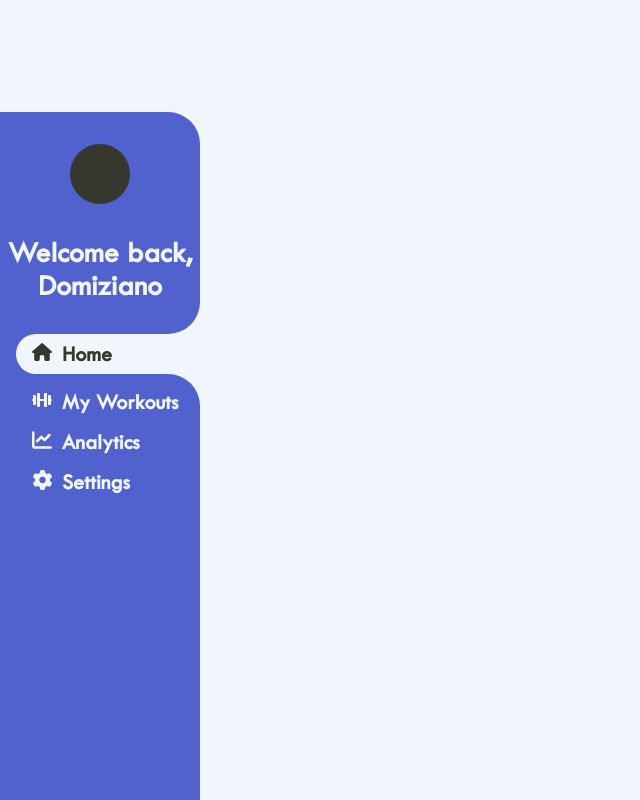
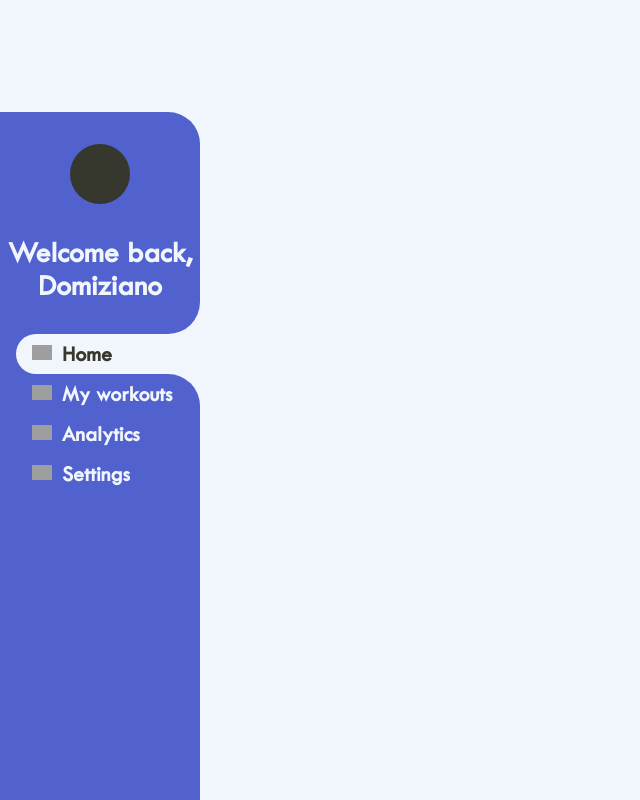
Before and after one commit to DomizianoScarcelli/workout-tracker, a React (Create React App) app: page / in a window 1280 px wide. Shown: the top 800 px of the page, without its empty margins (0-640 px from the left). Built offline with nearby package versions, Linux system fonts and the light colour scheme; grey boxes are pictures that could not be loaded.

Commit message:
Better sidebar navigation render

```diff
--- a/src/App.js
+++ b/src/App.js
@@ -3,7 +3,7 @@ import Sidebar from "./components/Sidebar"
 function App() {
 	return (
 		<>
-			<Sidebar />
+			<Sidebar selected={"home"} />
 		</>
 	)
 }
--- a/src/components/Sidebar.js
+++ b/src/components/Sidebar.js
@@ -1,20 +1,50 @@
 import styles from "./Sidebar.module.css"
 import SidebarElement from "./SidebarElement"
 
-function Sidebar() {
+function Sidebar(props) {
+	const navArray = ["home", "my-workouts", "analytics", "settings"]
+
+	const renderNavigation = () => {
+		let firstHalf = []
+		let secondHalf = []
+		const navString = props.selected.toLowerCase().replace(" ", "-")
+		const index = navArray.indexOf(navString)
+		for (let i = 0; i < index; i++) {
+			const name = parseString(navArray[i])
+			if (i === index - 1) {
+				firstHalf.push(<SidebarElement name={name} before={true} icon={navArray[i]} />)
+			} else {
+				firstHalf.push(<SidebarElement name={name} icon={navArray[i]} />)
+			}
+		}
+		for (let i = index; i < navArray.length; i++) {
+			const name = parseString(navArray[i])
+			if (i === index) {
+				secondHalf.push(<SidebarElement name={name} selected={true} icon={navArray[i]} />)
+			} else if (i === index + 1) {
+				secondHalf.push(<SidebarElement name={name} first={true} icon={navArray[i]} />)
+			} else {
+				secondHalf.push(<SidebarElement name={name} />)
+			}
+		}
+		console.log([firstHalf, secondHalf])
+		return [firstHalf, secondHalf]
+	}
+
+	const parseString = (string) => {
+		const result = string.replace("-", " ")
+		return result.charAt(0).toUpperCase() + result.slice(1)
+	}
+
 	return (
 		<>
 			<div className={styles.sidebar}>
 				<div className={styles.topHalfSidebar}>
 					<div className={styles.profileIcon}></div>
 					<div className={styles.welcomeMessage}>Welcome back, Domiziano</div>
+					<div className={styles.navContainer}>{renderNavigation()[0].map((element) => element)}</div>
 				</div>
-				<div className={styles.navContainer}>
-					<SidebarElement name={"Home"} selected={true} iconUrl="/icons/home-dark.svg" />
-					<SidebarElement name={"My Workouts"} first={true} iconUrl="/icons/my-workouts.svg" />
-					<SidebarElement name={"Analytics"} iconUrl="/icons/analytics.svg" />
-					<SidebarElement name={"Settings"} iconUrl="/icons/settings.svg" />
-				</div>
+				<div className={styles.navContainer}>{renderNavigation()[1].map((element) => element)}</div>
 				<div className={styles.bottomHalfSidebar}></div>
 			</div>
 		</>
--- a/src/components/Sidebar.module.css
+++ b/src/components/Sidebar.module.css
@@ -9,7 +9,6 @@
 .topHalfSidebar {
 	width: 14vw;
 	padding-top: 2rem;
-	padding-bottom: 2rem;
 	display: flex;
 	flex-direction: column;
 	border-radius: 0 2rem 2rem 0;
@@ -28,6 +27,7 @@
 }
 
 .welcomeMessage {
+	padding-bottom: 2rem;
 	font-size: 30px;
 	font-weight: bold;
 	text-align: center;
--- a/src/components/SidebarElement.js
+++ b/src/components/SidebarElement.js
@@ -9,7 +9,7 @@ export default function SidebarElement(props) {
 	}
 
 	return (
-		<div className={classNames(styles.container, { [styles.first]: props.first }, { [styles.selected]: props.selected })}>
+		<div className={classNames(styles.container, { [styles.after]: props.first }, { [styles.selected]: props.selected }, { [styles.before]: props.before })}>
 			<div style={iconImage} className={styles.icon}></div>
 			<div className={classNames(styles.element, { [styles.selectedElement]: props.selected })}>{props.name}</div>
 		</div>
--- a/src/components/SidebarElement.module.css
+++ b/src/components/SidebarElement.module.css
@@ -2,14 +2,14 @@
 	cursor: pointer;
 	display: flex;
 	flex-direction: row;
-	padding: 1rem 0 0 2rem;
+	padding: 0.5rem 0 0.5rem 2rem;
 	height: fit-content;
 	background-color: var(--purple);
 	transition: padding 300ms;
 }
 
 :not(.selected).container:hover {
-	padding: 1rem 0 0 2.5rem;
+	padding: 0.5rem 0 0.5rem 2.5rem;
 }
 
 .icon {
@@ -34,8 +34,12 @@
 	color: var(--light);
 }
 
-.first {
+.after {
 	border-radius: 0 2rem 0 0;
+}
+
+.before {
+	width: fit-content;
 }
 
 .selectedElement {
```
